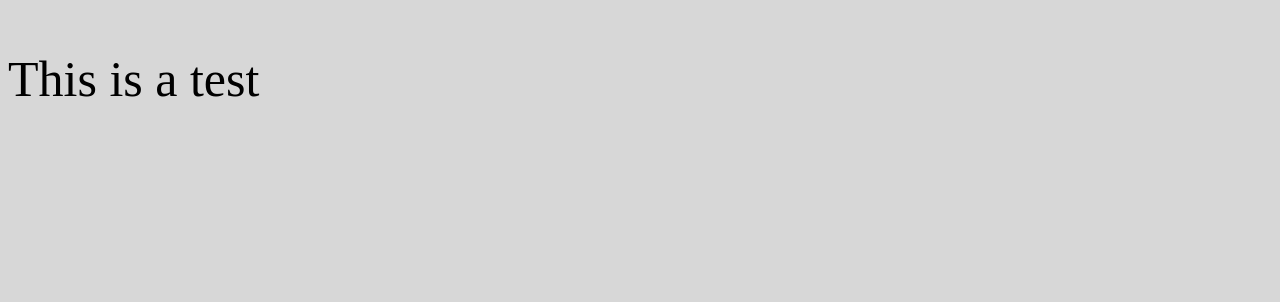
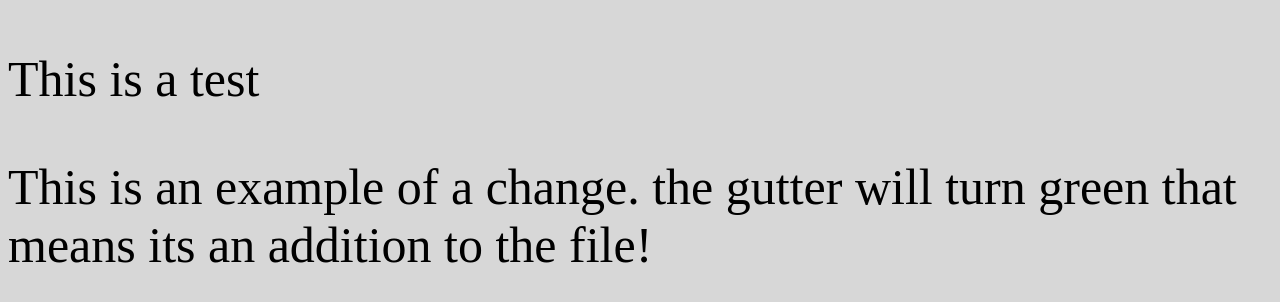
Before and after one commit to HowLoveLee/CordialAssociates, a plain HTML site: page index.html in a window 1280 px wide. Drawn offline with Linux system fonts and the light colour scheme.

Commit message:
This is a staged commit, you add all the changes and then click commit.

```diff
--- a/index.html
+++ b/index.html
@@ -8,5 +8,6 @@
 </head>
 <body>
     <p>This is a test</p>
+    <p>This is an  example of a change. the gutter will turn green that means its an addition to the file!</p>
 </body>
 </html>
```
